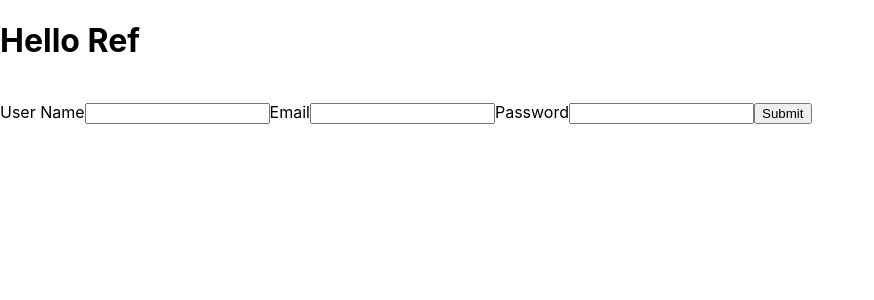
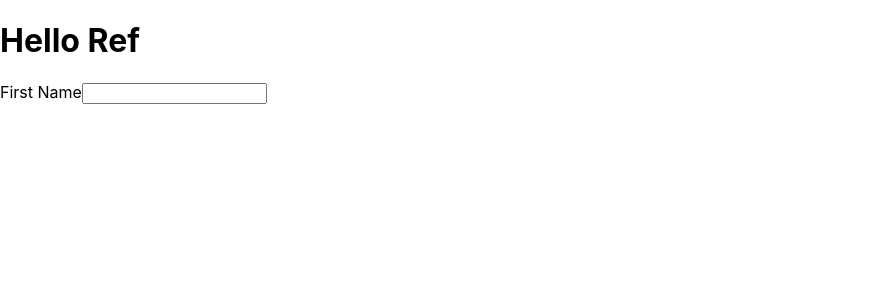
Before and after one commit to mrChernicharo/react-ref, a Next.js app: page / in a window 1280 px wide. Shown: the top 300 px of the page, without its empty margins (0-874 px from the left). Built offline with nearby package versions, Linux system fonts and the light colour scheme.

Commit message:
recriando Input como componente reusável pt 1

```diff
--- a/pages/index.tsx
+++ /dev/null
@@ -1,83 +0,0 @@
-import Head from 'next/head';
-import { SyntheticEvent, useMemo, useRef, useState } from 'react';
-import styles from '../styles/Home.module.css';
-
-interface FormData {
-  name: string;
-  email: string;
-  password: string;
-}
-
-export default function Home() {
-  const [result, setResult] = useState({} as FormData);
-
-  const nameRef = useRef(null);
-  const emailRef = useRef(null);
-  const passwordRef = useRef(null);
-  const buttonRef = useRef(null);
-
-  function enterKeySubmitForm(e: React.KeyboardEvent) {
-    console.log(e.code);
-    return e.code === 'Enter' ? submitForm() : '';
-  }
-
-  function submitForm() {
-    console.log('form submitted');
-
-    const form = {
-      name: nameRef.current.value,
-      email: emailRef.current.value,
-      password: passwordRef.current.value,
-    };
-
-    setResult(form);
-  }
-
-  function goToNextElement(key: React.KeyboardEvent) {
-    if (key.code === 'Enter') {
-      // console.log(key);
-      console.log(key.currentTarget);
-
-      switch (key.currentTarget.id) {
-        case 'user-name':
-          return emailRef.current.focus();
-        case 'email':
-          return passwordRef.current.focus();
-        case 'password':
-          return buttonRef.current.focus();
-        default:
-          return;
-      }
-    }
-  }
-
-  return (
-    <div>
-      <h1>Hello Ref</h1>
-      {Object.keys(result).length > 0 && <div className="result">{JSON.stringify(result)}</div>}
-      <br />
-
-      <label htmlFor="user-name">
-        User Name
-        <input ref={nameRef} onKeyPress={e => goToNextElement(e)} id="user-name" type="text" />
-      </label>
-      <label htmlFor="email">
-        Email
-        <input ref={emailRef} onKeyPress={e => goToNextElement(e)} id="email" type="text" />
-      </label>
-      <label htmlFor="password">
-        Password
-        <input ref={passwordRef} onKeyPress={e => goToNextElement(e)} id="password" type="text" />
-      </label>
-
-      <button
-        ref={buttonRef}
-        type="button"
-        onClick={submitForm}
-        onKeyPress={e => enterKeySubmitForm(e)}
-      >
-        Submit
-      </button>
-    </div>
-  );
-}
--- /dev/null
+++ b/src/components/Input.tsx
@@ -0,0 +1,17 @@
+import React, { InputHTMLAttributes } from 'react';
+
+interface InputProps extends InputHTMLAttributes<HTMLInputElement> {
+  name: string;
+  id: string;
+}
+
+const Input: React.FC<InputProps> = ({ name, id, ...rest }: InputProps) => {
+  return (
+    <label htmlFor={id}>
+      <span>{name}</span>
+      <input type="text" id={id} name={name} {...rest} />
+    </label>
+  );
+};
+
+export default Input;
--- /dev/null
+++ b/src/pages/index.tsx
@@ -0,0 +1,25 @@
+import Head from 'next/head';
+import { SyntheticEvent, useCallback, useMemo, useRef, useState } from 'react';
+import Input from '../components/Input';
+import styles from '../styles/Home.module.css';
+
+interface FormData {
+  name: string;
+}
+
+export default function Home() {
+  const submitForm = useCallback((e: React.FormEvent) => {
+    e.preventDefault();
+    console.log('form submitted');
+  }, []);
+
+  return (
+    <div>
+      <h1>Hello Ref</h1>
+
+      <form onSubmit={e => submitForm(e)}>
+        <Input id="first" name="First Name" />
+      </form>
+    </div>
+  );
+}
```
Also changed, not shown: src/api/hello.js (renamed from pages/api/hello.js), src/pages/_app.tsx (renamed from pages/_app.tsx), src/styles/Home.module.css (renamed from styles/Home.module.css), src/styles/globals.css (renamed from styles/globals.css).
